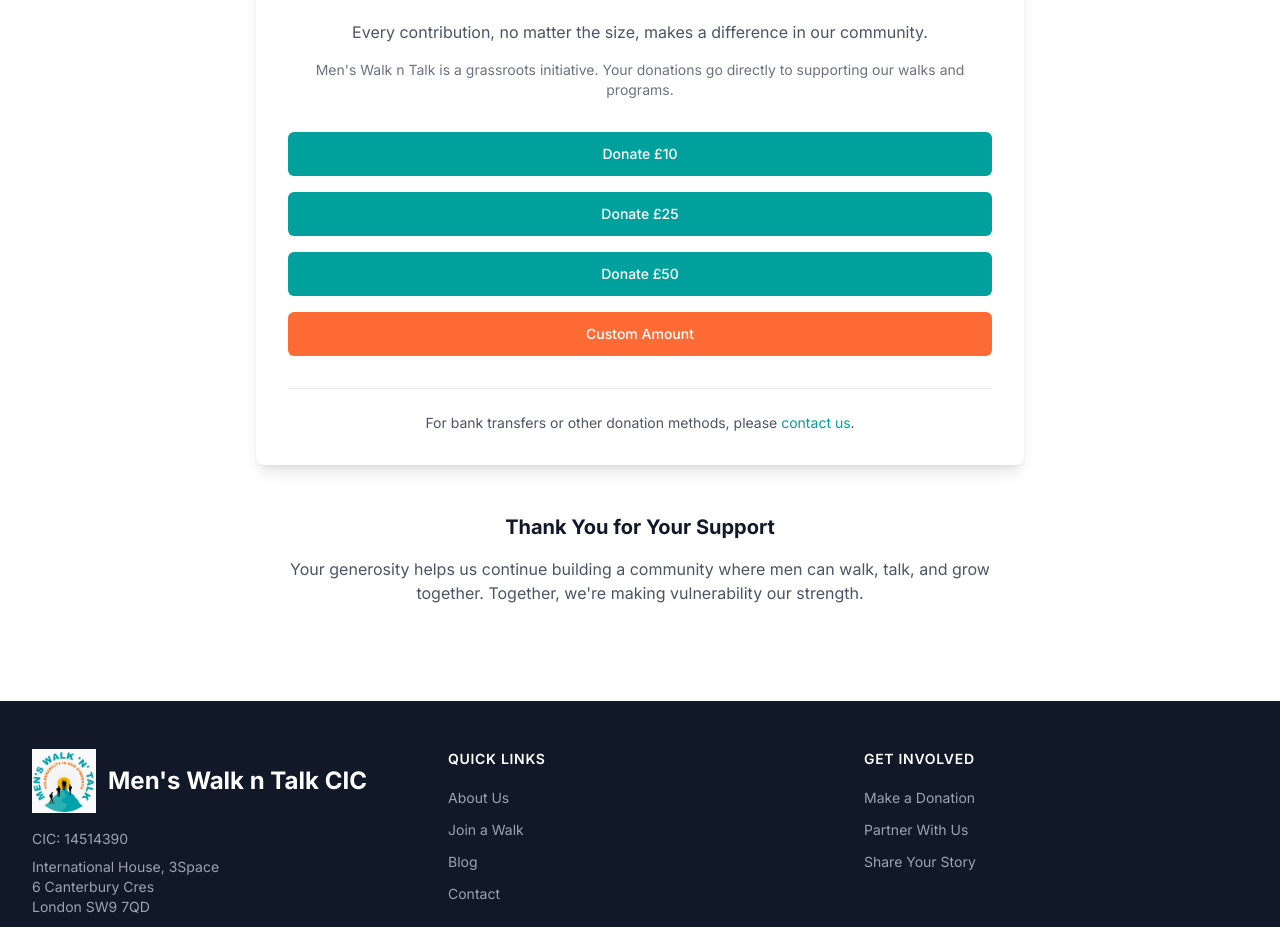
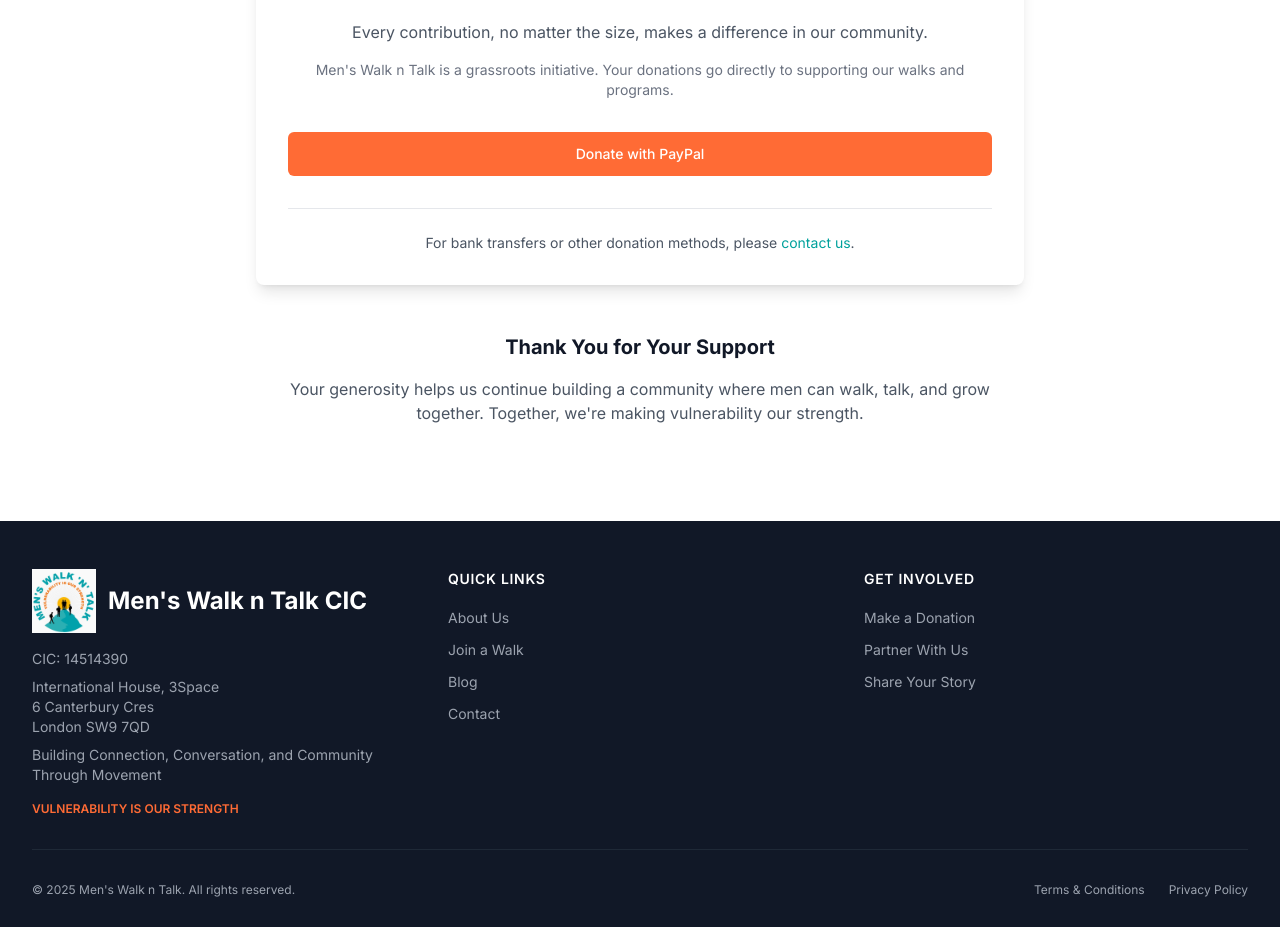
Before and after one commit to andremoses/walkandtalk, a Next.js app: page /donate in a window 1280 px wide. Shown: the part 780-1707 px from the top of the page. Built offline with nearby package versions, Linux system fonts and the light colour scheme.

Commit message:
feat: add PayPal donate button to header and donate page

```diff
--- a/app/donate/page.tsx
+++ b/app/donate/page.tsx
@@ -76,17 +76,10 @@
             </div>
 
             <div className="grid gap-4 mb-8">
-              <Button size="lg" className="w-full" variant="default">
-                Donate £10
-              </Button>
-              <Button size="lg" className="w-full" variant="default">
-                Donate £25
-              </Button>
-              <Button size="lg" className="w-full" variant="default">
-                Donate £50
-              </Button>
-              <Button size="lg" className="w-full" variant="orange">
-                Custom Amount
+              <Button size="lg" className="w-full" variant="orange" asChild>
+                <a href="https://www.paypal.com/donate?hosted_button_id=4XAU64VVVMLVJ" target="_blank" rel="noopener noreferrer">
+                  Donate with PayPal
+                </a>
               </Button>
             </div>
 
--- a/components/navigation.tsx
+++ b/components/navigation.tsx
@@ -182,7 +182,7 @@
                 </a>
               </Button>
               <Button variant="orange" className="w-full" asChild>
-                <Link href="/donate">Donate</Link>
+                <a href="https://www.paypal.com/donate?hosted_button_id=4XAU64VVVMLVJ" target="_blank" rel="noopener noreferrer">Donate</a>
               </Button>
             </div>
           </div>
```
